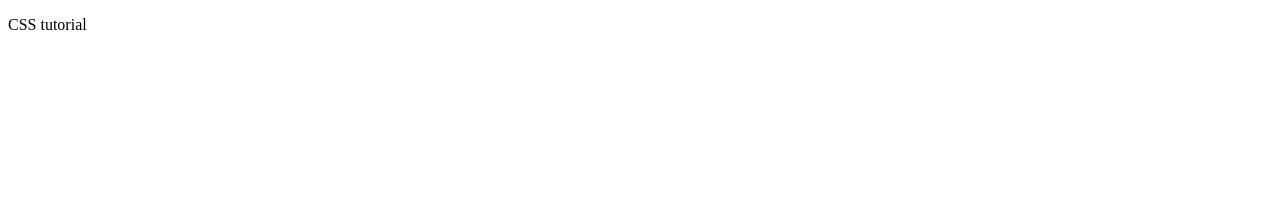
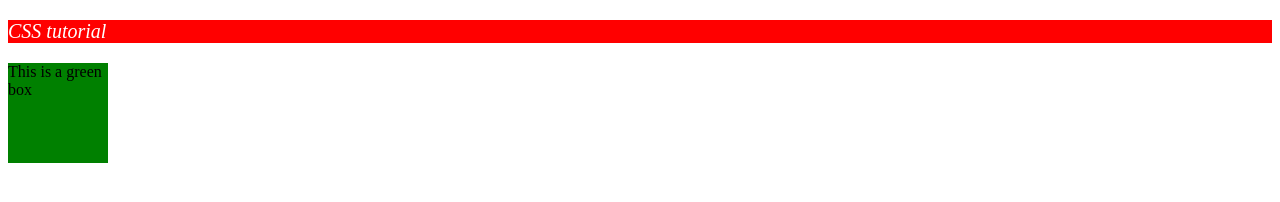
Before and after one commit to ahbakken/JS_tutorial, a plain HTML site: page css.html in a window 1280 px wide. Drawn offline with Linux system fonts and the light colour scheme.

Commit message:
CSS tutorial

```diff
--- a/css.html
+++ b/css.html
@@ -5,8 +5,10 @@
     <meta http-equiv="X-UA-Compatible" content="IE=edge">
     <meta name="viewport" content="width=device-width, initial-scale=1.0">
     <title>CSS tutorial</title>
+    <link rel="stylesheet" href="./style.css">
 </head>
 <body>
     <p>CSS tutorial</p>
+    <div>This is a green box</div>
 </body>
 </html>
--- /dev/null
+++ b/style.css
@@ -0,0 +1,12 @@
+p {
+    color:white;
+    background: red;
+    font-size: 20px;
+    font-style: italic;
+}
+
+div{
+    width: 100px;
+    height: 100px;
+    background: green;
+}
```
